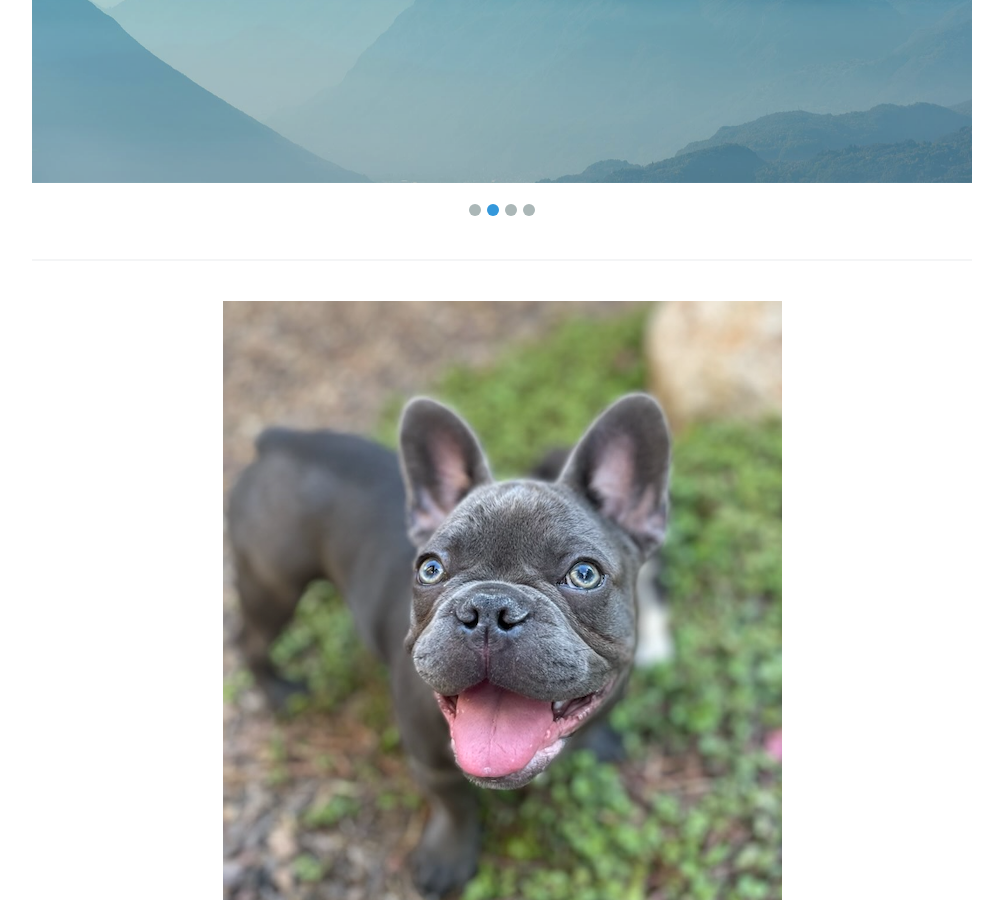
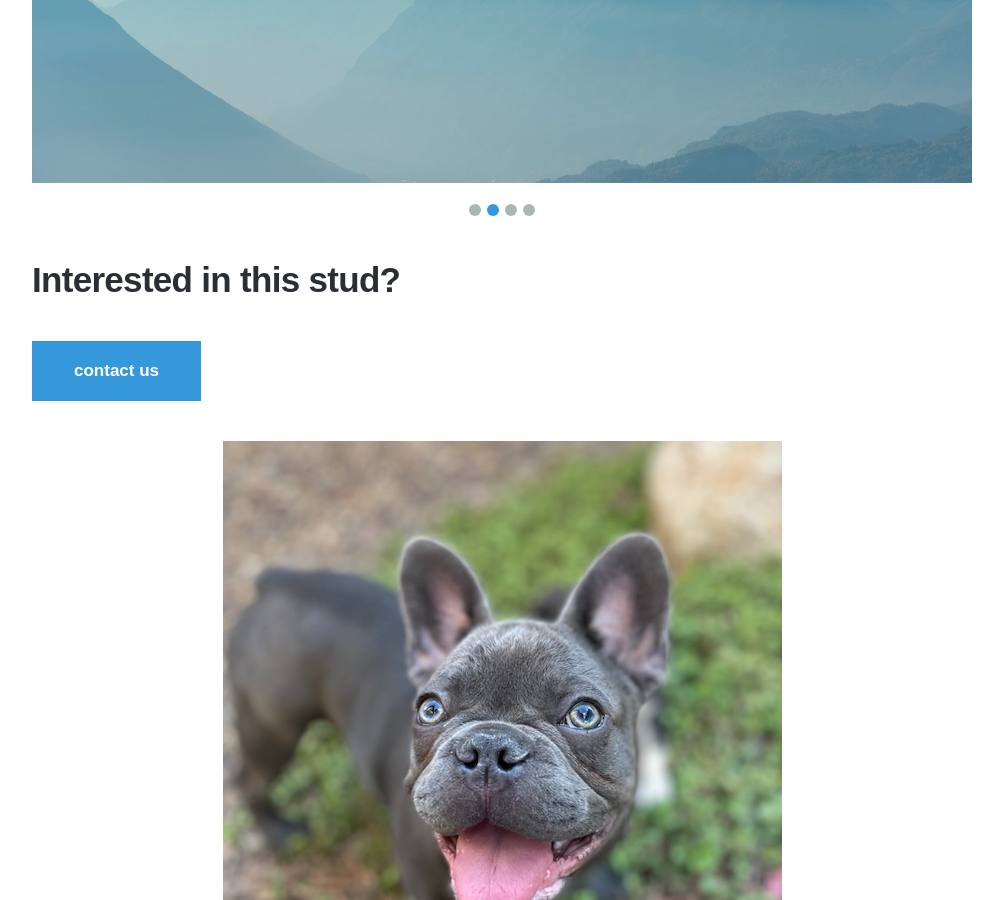
Before and after one commit to jcsodenkamp/jcsodenkamp.github.io, a Jekyll site: the page built from _projects/studs.md, in a window 1280 px wide and 900 px high, scrolled down 2099 px. Shown: the whole window, without its empty margins (138-1141 px from the left). Built offline with Jekyll 4.4.1, drawn with Linux system fonts in a browser that asks for light colours; nearby versions of some CDN libraries; some web fonts are replaced.

Commit message:
Update studs.md

```diff
--- a/_projects/studs.md
+++ b/_projects/studs.md
@@ -27,6 +27,10 @@ tenetur error, harum nesciunt ipsum debitis quas aliquid.
         <img src="/images/demo/demo-landscape.jpg">
 	<img src="/images/demo/demo-landscape-2.jpg">
 </div>
+
+## Interested in this stud?
+
+<a href="/contact" class="button button--large">contact us</a>
 ---
 
 ![](/images/demo/stud.png)
```
